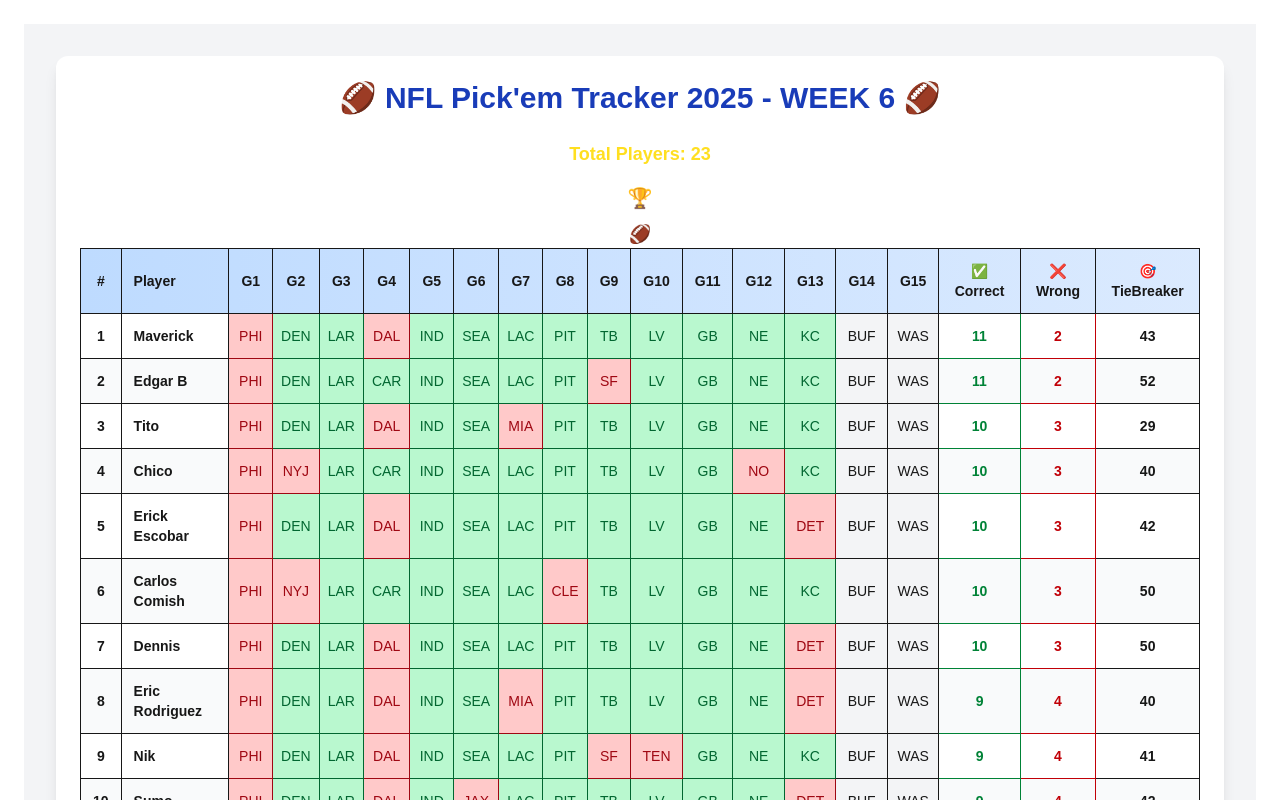
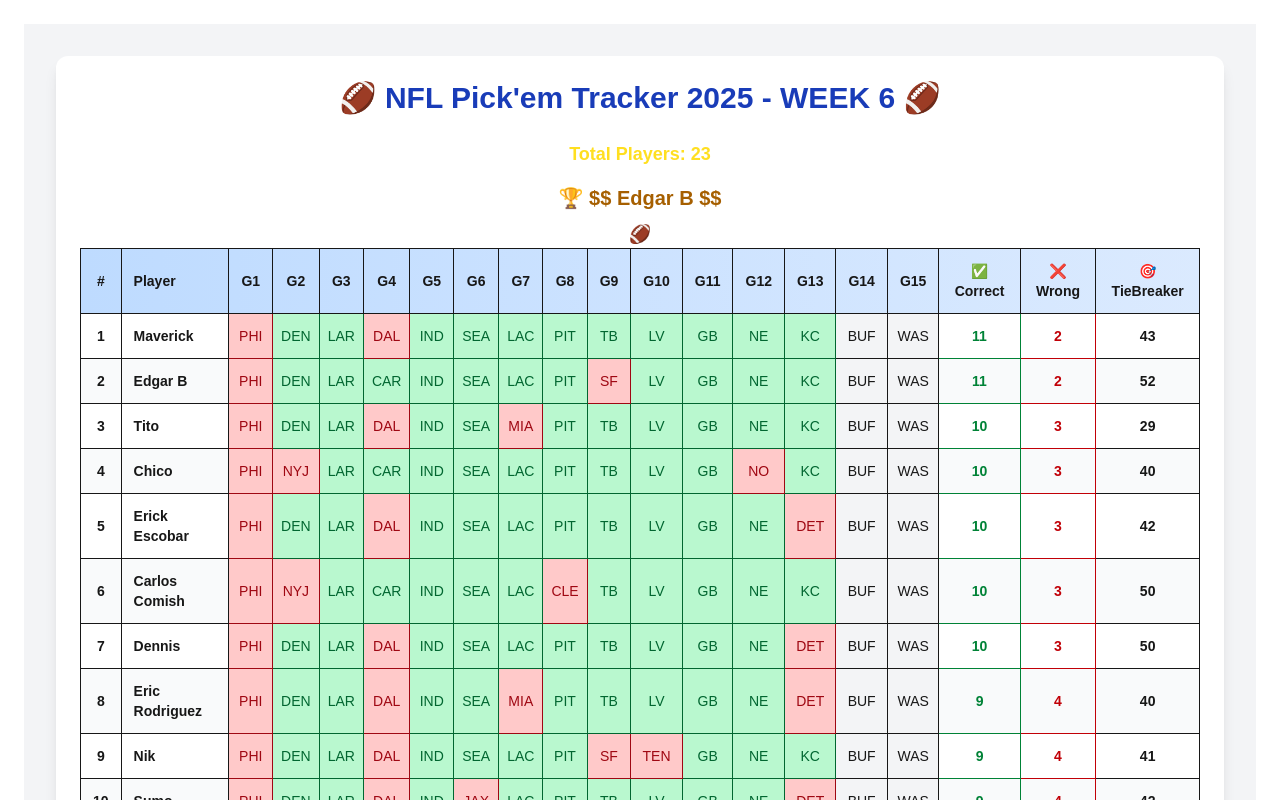
Before and after one commit to CarlosMartinezCM/pickEmTracker, a Next.js app: page / in a window 1280 px wide. Shown: the top 800 px of the page. Built offline with nearby package versions, Linux system fonts and the light colour scheme.

Commit message:
Update PickEmBoard.tsx

```diff
--- a/app/components/PickEmBoard.tsx
+++ b/app/components/PickEmBoard.tsx
@@ -182,7 +182,7 @@ export default function PickemTracker() {
         {/* Winner */}
         {winners.length > 0 && (
           <div className="text-center mt-4 text-xl font-bold text-yellow-700 dark:text-green-300 blink">
-            🏆 {(" ")}
+            🏆 $$ Edgar B $$ {(" ")}
             {winners.map(p => null /* p.name ****** this is the winners section so next to rophy add Winning p.name when ready set this */).join(", ")}
           </div>
         )}
```
